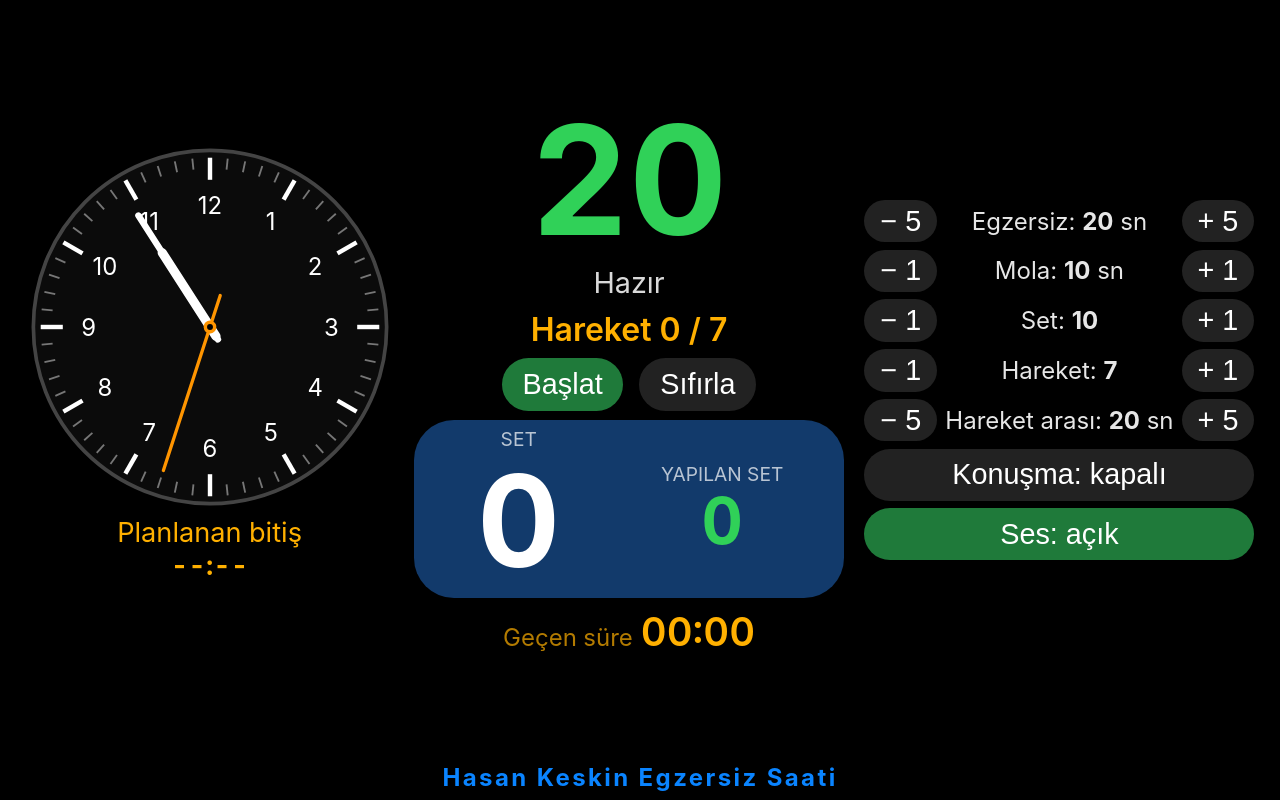
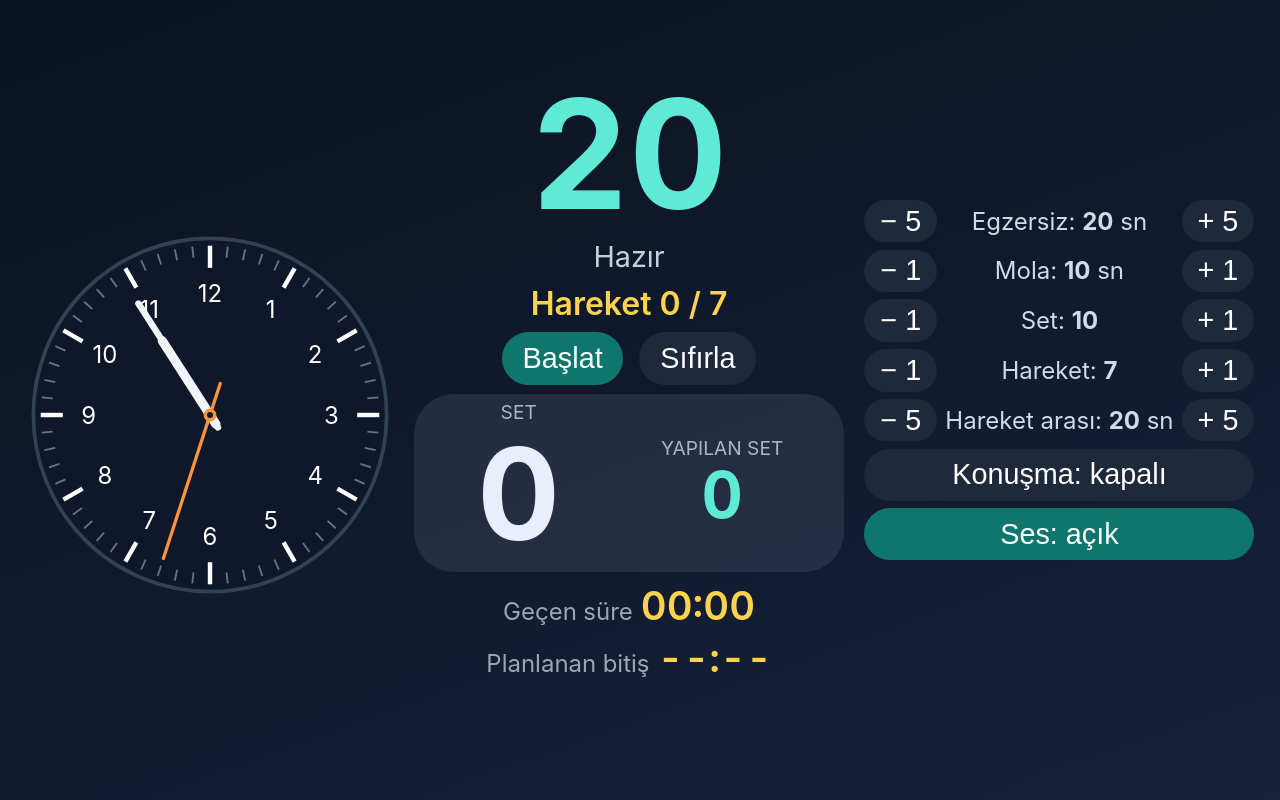
Before and after one commit to hasankeskinSHMYO/egzersiz-saati, a plain HTML site: page index.html in a window 1280 px wide. Drawn offline with Linux system fonts and the light colour scheme.

Commit message:
Add files via upload

```diff
--- a/index.html
+++ b/index.html
@@ -7,15 +7,15 @@
 <meta name="mobile-web-app-capable" content="yes">
 <meta name="apple-mobile-web-app-status-bar-style" content="black-translucent">
 <meta name="apple-mobile-web-app-title" content="Egzersiz">
-<meta name="theme-color" content="#000000">
+<meta name="theme-color" content="#0b1220">
 <link rel="manifest" href="manifest.json">
 <link rel="apple-touch-icon" href="icon-180.png">
 <title>Egzersiz Saati</title>
 <style>
   * { box-sizing: border-box; -webkit-tap-highlight-color: transparent; user-select: none; -webkit-user-select: none; touch-action: manipulation; }
-  html, body { margin: 0; height: 100%; background: #000; color: #fff; font-family: -apple-system, Helvetica, Arial, sans-serif; overflow: hidden; }
-  button { font-size: 3.6vmin; padding: 1.2vmin 2.6vmin; border-radius: 99px; border: 0; background: #222; color: #fff; }
-  button.go { background: #1f7a3a; } button.stop { background: #8a2222; }
+  html, body { margin: 0; height: 100%; background: #0b1220; background-image: linear-gradient(160deg, #0b1220 0%, #16213a 100%); color: #e8eefc; font-family: -apple-system, Helvetica, Arial, sans-serif; overflow: hidden; }
+  button { font-size: 3.6vmin; padding: 1.2vmin 2.6vmin; border-radius: 99px; border: 0; background: #1e293b; color: #fff; }
+  button.go { background: #0f766e; } button.stop { background: #9f1d36; }
   svg { width: 100%; height: 100%; }
   #app { position: absolute; inset: 0; display: flex; flex-direction: row; align-items: center; justify-content: center; gap: 2.5vmin;
     padding: env(safe-area-inset-top) max(2vw, env(safe-area-inset-right)) calc(env(safe-area-inset-bottom) + 5vmin) max(2vw, env(safe-area-inset-left)); }
@@ -23,25 +23,26 @@
   /* SOL: analog + dijital + planlanan bitis */
   #left { flex: none; display: flex; flex-direction: column; align-items: center; gap: .8vmin; }
   #clock { width: 46vmin; height: 46vmin; }
-  #wx { font-size: 3vmin; opacity: .8; text-align: center; min-height: 3.6vmin; }
-  #endAt { font-size: 3.4vmin; color: #ffb000; font-variant-numeric: tabular-nums; text-align: center; line-height: 1.2; }
+  #wx { align-self: flex-start; text-align: left; font-size: 3.4vmin; line-height: 1.25; min-height: 8vmin; color: #cbd5e1; } #wx b { display: block; font-size: 4.6vmin; color: #fff; font-weight: 600; }
 
   /* ORTA */
   #mid { flex: 1; min-width: 0; display: flex; flex-direction: column; align-items: center; gap: 1.2vmin; }
-  #cd { font-size: 19vmin; font-weight: 700; line-height: 1; font-variant-numeric: tabular-nums; color: #30d158; }
-  #cd.rest { color: #0a84ff; } #cd.warn { color: #ff453a; } #cd.warnRest { color: #ffd60a; }
+  #cd { font-size: 19vmin; font-weight: 700; line-height: 1; font-variant-numeric: tabular-nums; color: #5eead4; }
+  #cd.rest { color: #7dd3fc; } #cd.warn { color: #fb7185; } #cd.warnRest { color: #fbbf24; }
   #phase { font-size: 3.6vmin; opacity: .85; text-align: center; }
-  #audioWarn { display: none; background: #8a2222; border-radius: 99px; padding: .6vmin 2.4vmin; font-size: 3vmin; }
-  #info { font-size: 4vmin; font-weight: 600; color: #ffb000; }
+  #audioWarn { display: none; background: #9f1d36; border-radius: 99px; padding: .6vmin 2.4vmin; font-size: 3vmin; }
+  #info { font-size: 4vmin; font-weight: 600; color: #fcd34d; }
   #btnRow { display: flex; gap: 2vmin; }
-  button.pause { background: #b36b00; }
-  #stats { width: 100%; max-width: 46vw; background: #123a6b; border-radius: 5vmin; padding: .8vmin 2vmin; display: flex; align-items: center; justify-content: space-around; gap: 1vmin; }
+  button.pause { background: #b45309; }
+  #stats { width: 100%; max-width: 46vw; background: rgba(148,163,184,.14); border-radius: 5vmin; padding: .8vmin 2vmin; display: flex; align-items: center; justify-content: space-around; gap: 1vmin; }
   #stats .side { display: flex; flex-direction: column; align-items: center; min-width: 11vmin; }
   #stats .side small { font-size: 2.4vmin; opacity: .7; }
   #stats .side b { font-size: 16vmin; line-height: 1.1; font-variant-numeric: tabular-nums; }
-  #stats .side.small b { font-size: 8vmin; color: #30d158; }
-  #timerRow { font-size: 5vmin; font-weight: 600; font-variant-numeric: tabular-nums; color: #ffb000; }
-  #timerRow small { font-size: 3vmin; opacity: .7; font-weight: 400; margin-right: 1vmin; }
+  #stats .side.small b { font-size: 8vmin; color: #5eead4; }
+  #timerRow { display: flex; flex-wrap: wrap; justify-content: center; column-gap: 3.4vmin; row-gap: .4vmin; font-variant-numeric: tabular-nums; }
+  #timerRow .tr { display: inline-flex; align-items: baseline; gap: 1vmin; white-space: nowrap; }
+  #timerRow small { font-size: 3vmin; opacity: .75; font-weight: 400; color: #cbd5e1; }
+  #timerRow b { font-size: 5vmin; font-weight: 600; color: #fcd34d; }
 
   /* SAG: ayarlar */
   #side { flex: none; display: flex; flex-direction: column; gap: .9vmin; max-height: 100%; overflow-y: auto; padding: 1vmin 0; }
@@ -49,29 +50,25 @@
   .adj span { opacity: .9; min-width: 24vmin; text-align: center; }
   .adj button { font-size: 3.6vmin; padding: .6vmin 2vmin; }
 
-  #brand { position: absolute; left: 0; right: 0; bottom: calc(env(safe-area-inset-bottom) + 1vmin); text-align: center;
-    font-size: 3vmin; font-weight: 700; letter-spacing: .3vmin; color: #0a84ff; }
 
   @media (orientation: portrait) {
     #app { flex-direction: column; justify-content: flex-start; gap: 1.5vh; padding-top: calc(env(safe-area-inset-top) + 4vh); padding-bottom: 7vh; overflow-y: auto; }
-    #clock { width: 52vw; height: 52vw; } #wx { font-size: 3.8vw; } #endAt { font-size: 4.2vw; }
+    #clock { width: 52vw; height: 52vw; } #wx { font-size: 3.8vw; min-height: 11vw; } #wx b { font-size: 5.4vw; }
     #cd { font-size: 24vw; } #phase { font-size: 4.4vw; } #info { font-size: 5vw; }
     #stats { max-width: 92vw; } #stats .side b { font-size: 22vw; } #stats .side small { font-size: 3vw; }
     #stats .side.small b { font-size: 10vw; }
-    #stats .side { min-width: 18vw; } #timerRow { font-size: 7vw; } #timerRow small { font-size: 4vw; }
+    #stats .side { min-width: 18vw; } #timerRow small { font-size: 4vw; } #timerRow b { font-size: 6.4vw; }
     button { font-size: 4.6vw; padding: 2vw 4.4vw; }
     #side { width: 92vw; max-height: none; overflow: visible; }
     .adj { font-size: 4vw; } .adj span { min-width: 38vw; } .adj button { font-size: 5vw; padding: 1.2vw 3.6vw; }
-    #brand { font-size: 3.8vw; }
-  }
+    }
 </style>
 </head>
 <body>
 <div id="app">
   <div id="left">
+    <div id="wx"></div>
     <div id="clock"></div>
-    <div id="endAt"><span id="endLbl">Planlanan bitiş</span><br><b id="endTime">--:--</b></div>
-    <div id="wx"></div>
   </div>
 
   <div id="mid">
@@ -84,7 +81,7 @@
       <span class="side"><small>SET</small><b id="setNow">0</b></span>
       <span class="side small"><small>YAPILAN SET</small><b id="doneNow">0</b></span>
     </div>
-    <div id="timerRow"><small>Geçen süre</small><span id="timer">00:00</span></div>
+    <div id="timerRow"><span class="tr"><small>Geçen süre</small><b id="timer">00:00</b></span><span class="tr"><small id="endLbl">Planlanan bitiş</small><b id="endTime">--:--</b></span></div>
   </div>
 
   <div id="side">
@@ -96,7 +93,6 @@
     <button id="voiceBtn">Konuşma: kapalı</button>
     <button id="soundBtn" class="go">Ses: açık</button>
   </div>
-  <div id="brand">Hasan Keskin Egzersiz Saati</div>
 </div>
 
 <script>
@@ -110,24 +106,24 @@ function makeClock(container) {
   svg.setAttribute('viewBox', '-100 -100 200 200');
   const add = (tag, attrs, parent) => { const e = document.createElementNS(NS, tag);
     for (const k in attrs) e.setAttribute(k, attrs[k]); (parent || svg).appendChild(e); return e; };
-  add('circle', {r: 96, fill: '#0b0b0b', stroke: '#444', 'stroke-width': 2});
-  const ring = add('circle', {r: 98, fill: 'none', stroke: '#30d158', 'stroke-width': 4, 'stroke-linecap': 'round',
+  add('circle', {r: 96, fill: '#0f172a', stroke: '#334155', 'stroke-width': 2});
+  const ring = add('circle', {r: 98, fill: 'none', stroke: '#5eead4', 'stroke-width': 4, 'stroke-linecap': 'round',
     transform: 'rotate(-90)', 'stroke-dasharray': '0 1000', opacity: 0});
   for (let i = 0; i < 60; i++) {
     const a = i * 6 * Math.PI / 180, big = i % 5 === 0, r1 = big ? 80 : 86, r2 = 92;
-    add('line', {x1: Math.sin(a)*r1, y1: -Math.cos(a)*r1, x2: Math.sin(a)*r2, y2: -Math.cos(a)*r2, stroke: big ? '#fff' : '#777', 'stroke-width': big ? 2.4 : 1});
+    add('line', {x1: Math.sin(a)*r1, y1: -Math.cos(a)*r1, x2: Math.sin(a)*r2, y2: -Math.cos(a)*r2, stroke: big ? '#fff' : '#64748b', 'stroke-width': big ? 2.4 : 1});
   }
   for (let n = 1; n <= 12; n++) {
     const a = n * 30 * Math.PI / 180;
     const t = add('text', {x: Math.sin(a)*66, y: -Math.cos(a)*66, fill: '#fff', 'font-size': 13, 'text-anchor': 'middle', 'dominant-baseline': 'central'});
     t.textContent = n;
   }
-  const hh = add('line', {x1: 0, y1: 6, x2: 0, y2: -48, stroke: '#fff', 'stroke-width': 5, 'stroke-linecap': 'round'});
-  const mm = add('line', {x1: 0, y1: 8, x2: 0, y2: -72, stroke: '#fff', 'stroke-width': 3.5, 'stroke-linecap': 'round'});
+  const hh = add('line', {x1: 0, y1: 6, x2: 0, y2: -48, stroke: '#f1f5f9', 'stroke-width': 5, 'stroke-linecap': 'round'});
+  const mm = add('line', {x1: 0, y1: 8, x2: 0, y2: -72, stroke: '#f1f5f9', 'stroke-width': 3.5, 'stroke-linecap': 'round'});
   const ss = add('g', {});
-  add('line', {x1: 0, y1: 18, x2: 0, y2: -82, stroke: '#ff9500', 'stroke-width': 1.8, 'stroke-linecap': 'round'}, ss);
-  add('circle', {r: 3.5, fill: '#ff9500'}, ss);
-  add('circle', {r: 1.6, fill: '#000'});
+  add('line', {x1: 0, y1: 18, x2: 0, y2: -82, stroke: '#fb923c', 'stroke-width': 1.8, 'stroke-linecap': 'round'}, ss);
+  add('circle', {r: 3.5, fill: '#fb923c'}, ss);
+  add('circle', {r: 1.6, fill: '#0f172a'});
   container.appendChild(svg);
   return {hh, mm, ss, ring};
 }
@@ -227,7 +223,7 @@ function speak(text) {
   } catch (e) {}
 }
 function showVoiceBtn() {
-  $('voiceBtn').textContent = voiceOn ? 'Konuşma: açık (kadın sesi)' : 'Konuşma: kapalı';
+  $('voiceBtn').textContent = voiceOn ? 'Konuşma: açık' : 'Konuşma: kapalı';
   $('voiceBtn').className = voiceOn ? 'go' : '';
 }
 $('voiceBtn').onclick = () => {
@@ -337,7 +333,7 @@ function logic() {
   if (run && !paused) {
     const g = segs[si], leftMs = Math.max(0, segEnd - now), left = Math.ceil(leftMs / 1000);
     const warn = left <= 3 && left >= 1;
-    setRing(leftMs / (g.dur * 1000), g.type === 'work' ? (warn ? '#ff453a' : '#30d158') : (warn ? '#ffd60a' : '#0a84ff'));
+    setRing(leftMs / (g.dur * 1000), g.type === 'work' ? (warn ? '#fb7185' : '#5eead4') : (warn ? '#fbbf24' : '#7dd3fc'));
     if (left !== lastShown) {
       lastShown = left; $('cd').textContent = left;
       $('cd').className = ((g.type === 'work' ? '' : 'rest') + (warn ? (g.type === 'work' ? ' warn' : ' warnRest') : '')).trim();
@@ -389,7 +385,7 @@ function wxText(c) {
   if (c === 0) return 'Açık'; if (c <= 3) return 'Bulutlu'; if (c === 45 || c === 48) return 'Sisli';
   if (c >= 51 && c <= 67) return 'Yağmurlu'; if (c >= 71 && c <= 77) return 'Karlı'; if (c >= 80 && c <= 82) return 'Sağanak'; if (c >= 95) return 'Fırtına'; return '';
 }
-function showWx(o) { $('wx').textContent = [o.city, Math.round(o.t) + '°C', wxText(o.c)].filter(Boolean).join(' · '); }
+function showWx(o) { $('wx').innerHTML = '<b>' + [o.city, Math.round(o.t) + '°C'].filter(Boolean).join(' ') + '</b>' + wxText(o.c); }
 try { const old = JSON.parse(localStorage.getItem('egz-wx') || 'null'); if (old) showWx(old); } catch (e) {}
 function loadWx() {
   if (!navigator.geolocation) return;
```
Also changed, not shown: manifest.json.
